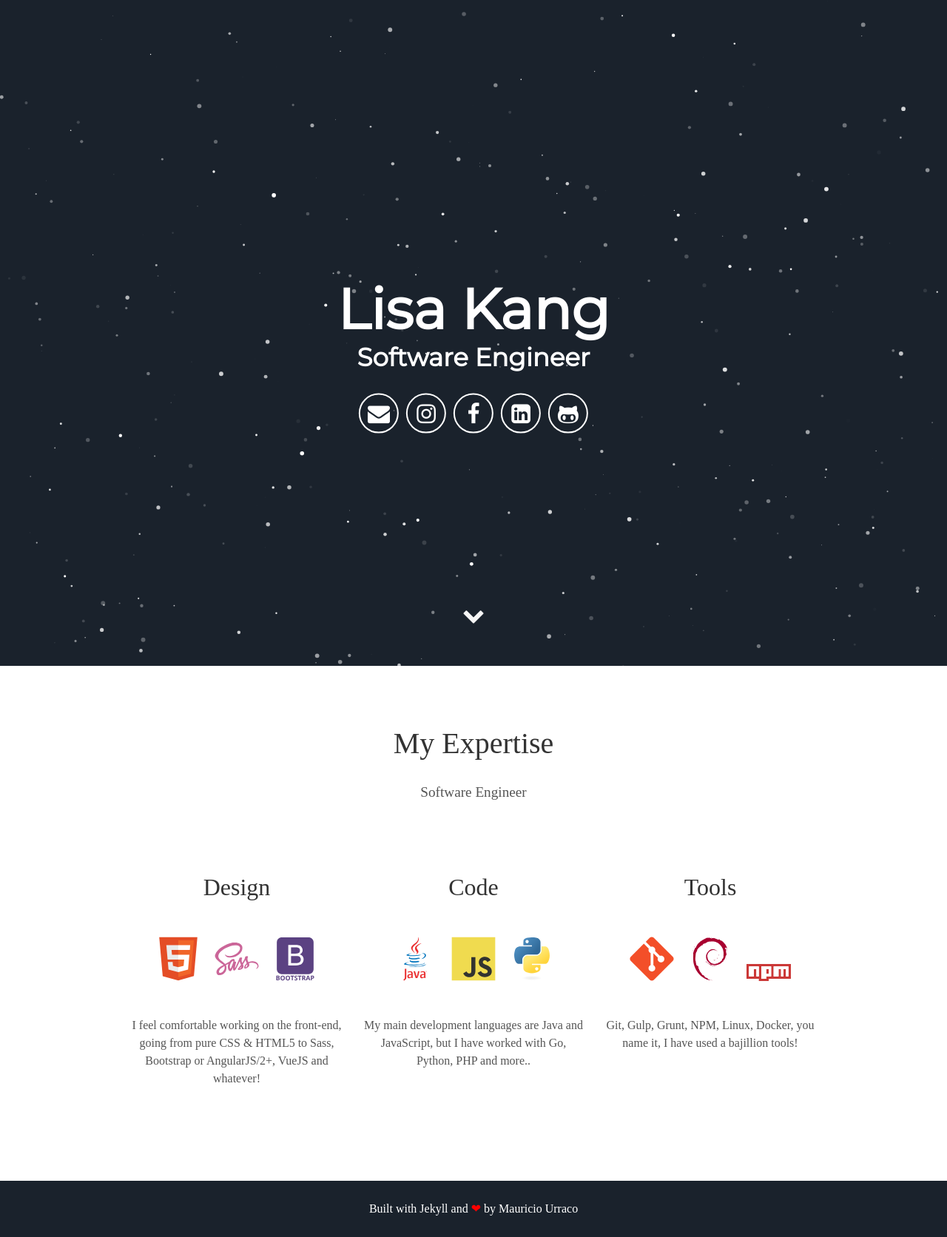
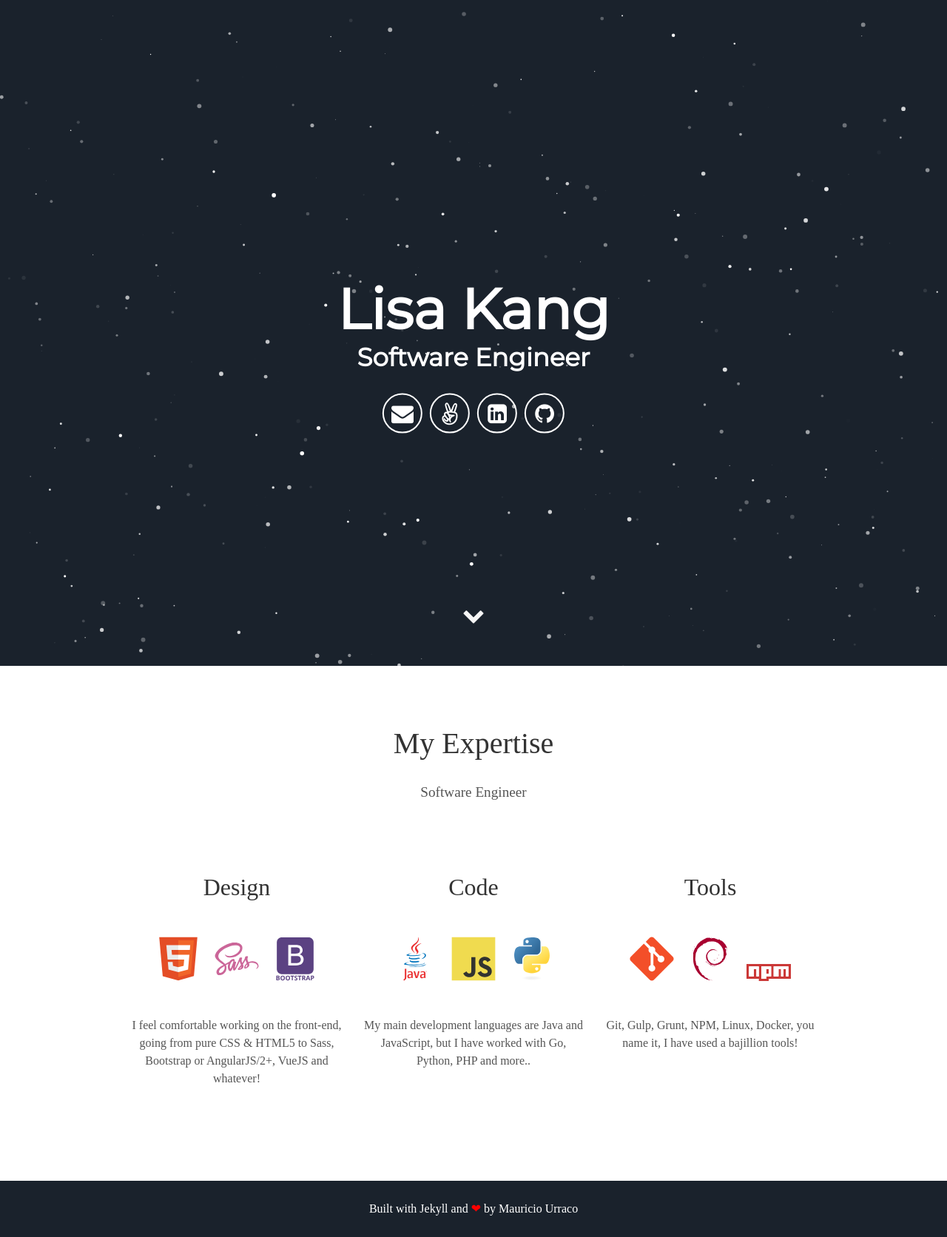
Before and after one commit to lkang97/lkang97.github.io, a Jekyll site: the page built from index.html, in a window 1280 px wide. Shown: the whole page at 74% size. Built offline with Jekyll 4.4.1, drawn with Linux system fonts in a browser that asks for light colours; some web fonts are replaced.

Commit message:
Finalize header section with social links

```diff
--- a/_includes/header.html
+++ b/_includes/header.html
@@ -5,15 +5,33 @@
       <span class="site-description">{{ site.user_title }}</span>
     </h1>
     <div class="header-icons">
-        <a aria-label="Send email" href="mailto:mauriurraco@gmail.com"><i class="icon fa fa-envelope"></i></a>
-        <a aria-label="My Instagram" target="_blank" href="https://www.instagram.com/mauriciourraco7"><i class="icon fa fa-instagram" aria-hidden="true"></i></a>
-        <a aria-label="My Facebook" target="_blank" href="https://www.facebook.com/mauricio.urraco"><i class="icon fa fa-facebook" aria-hidden="true"></i></a>
-        <a aria-label="My LinkedIn" target="_blank" href="https://www.linkedin.com/in/murraco"><i class="icon fa fa-linkedin-square" aria-hidden="true"></i></a>
-        <a aria-label="My Github" target="_blank" href="https://github.com/murraco"><i class="icon fa fa-github-alt" aria-hidden="true"></i></a>
+      <a aria-label="Send email" href="mailto:lleekkang@gmail.com"
+        ><i class="icon fa fa-envelope"></i
+      ></a>
+      <a
+        aria-label="My Angellist"
+        target="_blank"
+        href="https://angel.co/u/lkang97"
+        ><i class="icon fa fa-angellist" aria-hidden="true"></i
+      ></a>
+      <a
+        aria-label="My LinkedIn"
+        target="_blank"
+        href="https://www.linkedin.com/in/lisa-kang-a084641aa/"
+        ><i class="icon fa fa-linkedin-square" aria-hidden="true"></i
+      ></a>
+      <a
+        aria-label="My Github"
+        target="_blank"
+        href="https://github.com/lkang97"
+        ><i class="icon fa fa-github" aria-hidden="true"></i
+      ></a>
     </div>
     <div class="header-links">
       <!-- <a class="link" href="#about" data-scroll>About Me</a> -->
     </div>
   </div>
-  <a class="down" href="#about" data-scroll><i class="icon fa fa-chevron-down" aria-hidden="true"></i></a>
+  <a class="down" href="#about" data-scroll
+    ><i class="icon fa fa-chevron-down" aria-hidden="true"></i
+  ></a>
 </div>
```
Lines whose indentation alone changed are shown as unchanged.
